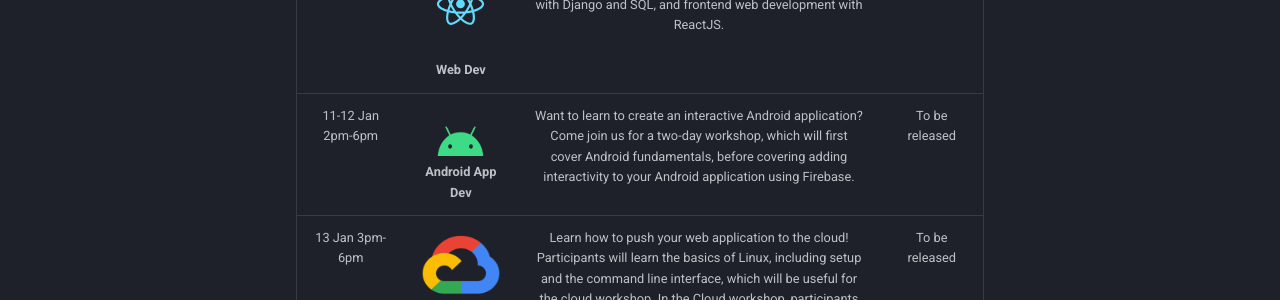
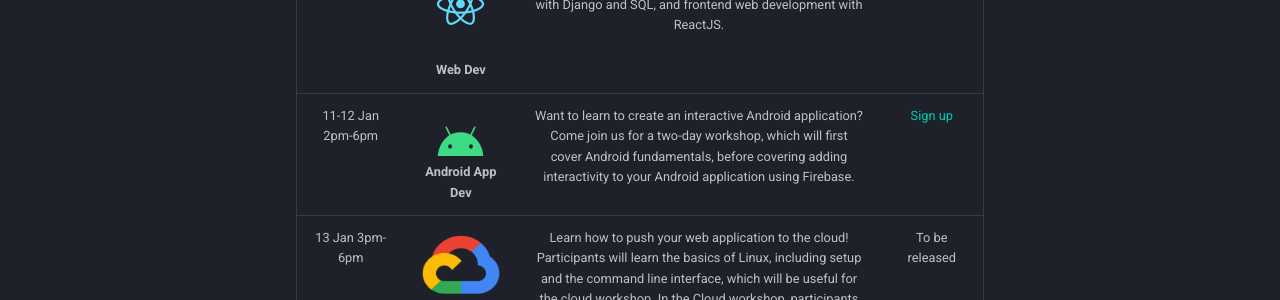
Before and after one commit to SHSR2001/3dcdsc.github.io, an MkDocs documentation site: the page built from docs/gtc.md, in a window 1280 px wide and 900 px high, scrolled down 1286 px. Shown: the part 320-620 px from the top of the window. Built offline with MkDocs 1.6.1 and Material for MkDocs 9.7.7, drawn with Linux system fonts in a browser that asks for light colours.

Commit message:
add signup link for android workshop

```diff
--- a/docs/gtc.md
+++ b/docs/gtc.md
@@ -19,6 +19,6 @@ For the challenge submission itself, there will be no sign-up form, just make su
 | Date/Time | Workshop | Details | Sign up Link |
 | :---: | :---: | :---: | :---: |
 | 7-8 Jan  3pm-6pm | ![](imgs/gtc/react.svg){: style="height:100px;width:150px"} <br /> **Web Dev** | Interested in creating a website or web application? This two-day workshop will cover backend web development with Django and SQL, and frontend web development with ReactJS. | To be released |
-| 11-12 Jan  2pm-6pm | ![](imgs/gtc/Android_symbol_green_RGB.png){: style="height:50px;width:100px"} <br /> **Android App Dev** | Want to learn to create an interactive Android application? Come join us for a two-day workshop, which will first cover Android fundamentals, before covering adding interactivity to your Android application using Firebase. | To be released |
+| 11-12 Jan  2pm-6pm | ![](imgs/gtc/Android_symbol_green_RGB.png){: style="height:50px;width:100px"} <br /> **Android App Dev** | Want to learn to create an interactive Android application? Come join us for a two-day workshop, which will first cover Android fundamentals, before covering adding interactivity to your Android application using Firebase. | [Sign up](https://forms.office.com/Pages/ResponsePage.aspx?id=drd2NJDpck-5UGJImDFiPT7laIF8QHhDuji50dJ_xY1UQkVVOFhLMk85WVkyQU1OUVdMUThQUDI2SS4u) |
 | 13 Jan  3pm-6pm | ![](imgs/gtc/gcp-icon.png){: style="height:75px;width:80px"} <br /> **Cloud** | Learn how to push your web application to the cloud! Participants will learn the basics of Linux, including setup and the command line interface, which will be useful for the cloud workshop. In the Cloud workshop, participants will learn how to deploy web applications on Google Cloud Platform. | To be released |
 | 14-15 Jan  9am-3pm | ![](imgs/gtc/Telegram_2019_Logo.svg){: style="height:60px;width:60px"} <br /> **Telegram Bot** | Want to make good use of your Python knowledge after CTD? Come join us in this two-day workshop to learn how to make your first Telegram Bot, hosted on Amazon Web Services. | [Sign up](https://forms.office.com/Pages/ResponsePage.aspx?id=drd2NJDpck-5UGJImDFiPTj-KVY44cREncNQquGkVYZUNktXODRMVU5KV01ZVUIxUlJGVUZJUEI4Ti4u) |
```
